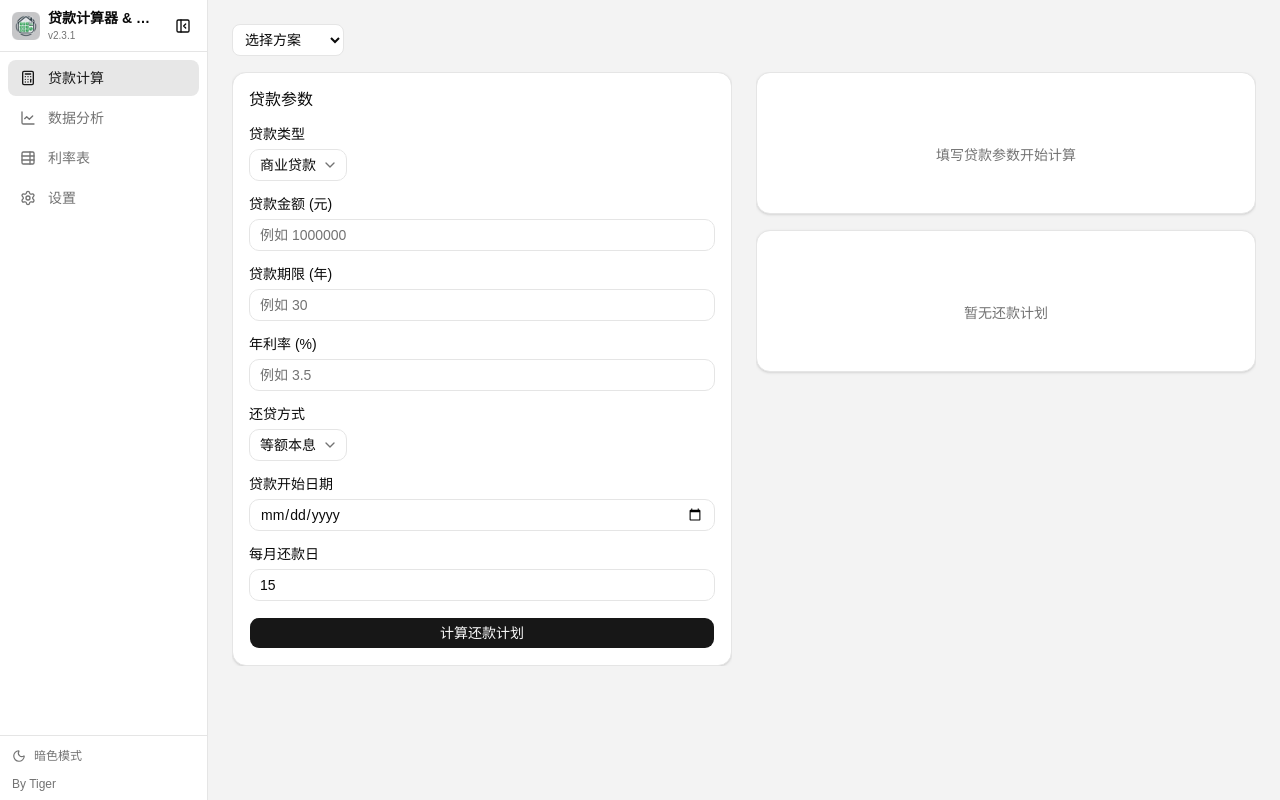
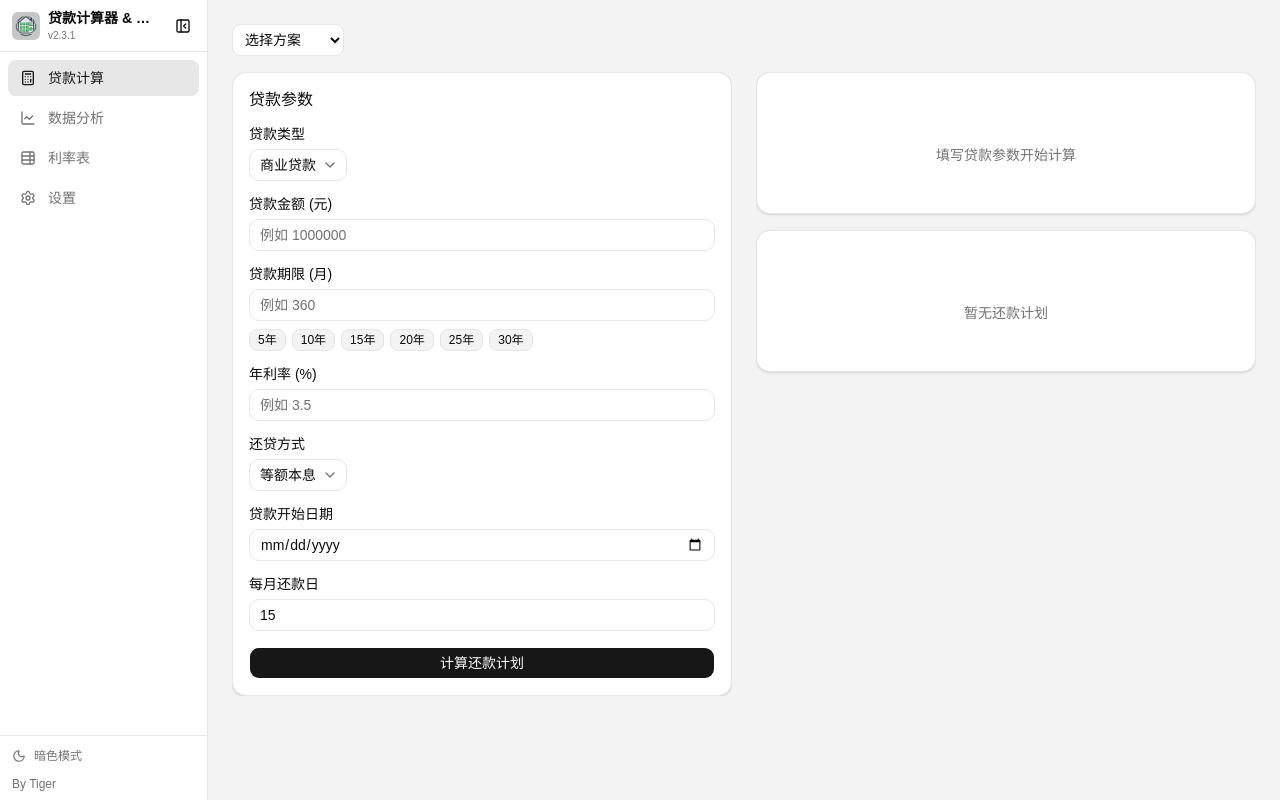
Before and after one commit to DropFan/loan-schedule, a React (Vite) app: page / in a window 1280 px wide. Built offline with nearby package versions, Linux system fonts and the light colour scheme.

Commit message:
feat(calculator): 贷款期限输入改为月数，增加常用年限快速选择
- LoanForm 期限输入由年改为月，支持任意整数月
- 新增 5/10/15/20/25/30 年快速选择按钮
- 新增 Validator.loanTermMonths 验证（正整数，无上限）

```diff
--- a/src/core/utils/validator.ts
+++ b/src/core/utils/validator.ts
@@ -22,6 +22,13 @@ export const Validator = {
     if (Number.isNaN(value) || !Number.isInteger(value))
       return fail('贷款期限必须为整数');
     if (value < 1 || value > 30) return fail('贷款期限必须在 1-30 年之间');
+    return ok();
+  },
+
+  loanTermMonths(value: number): ValidationResult {
+    if (Number.isNaN(value) || !Number.isInteger(value))
+      return fail('贷款期限必须为整数月');
+    if (value < 1) return fail('贷款期限必须大于 0');
     return ok();
   },
 
--- a/src/features/calculator/components/LoanForm.tsx
+++ b/src/features/calculator/components/LoanForm.tsx
@@ -31,8 +31,8 @@ export function LoanForm() {
     params?.loanType ?? LoanType.Commercial,
   );
   const [amount, setAmount] = useState(params?.loanAmount?.toString() ?? '');
-  const [termYears, setTermYears] = useState(
-    params ? String(params.loanTermMonths / 12) : '',
+  const [termMonths, setTermMonths] = useState(
+    params ? String(params.loanTermMonths) : '',
   );
   const [rate, setRate] = useState(
     params?.annualInterestRate?.toString() ?? '',
@@ -55,20 +55,20 @@ export function LoanForm() {
 
   const suggestedMin = useMemo(() => {
     const a = Number(amount);
-    const t = Number(termYears);
+    const m = Number(termMonths);
     const r = Number(rate);
-    if (a > 0 && t > 0 && r > 0) {
-      return calcFreeRepaymentMinPayment(a, t * 12, annualToMonthlyRate(r));
+    if (a > 0 && m > 0 && r > 0) {
+      return calcFreeRepaymentMinPayment(a, m, annualToMonthlyRate(r));
     }
     return 0;
-  }, [amount, termYears, rate]);
+  }, [amount, termMonths, rate]);
 
   const handleSubmit = (e: React.FormEvent) => {
     e.preventDefault();
     setError('');
 
     const amountNum = Number(amount);
-    const termNum = Number(termYears);
+    const termNum = Number(termMonths);
     const rateNum = Number(rate);
 
     const amountCheck = Validator.loanAmount(amountNum);
@@ -77,7 +77,7 @@ export function LoanForm() {
       return;
     }
 
-    const termCheck = Validator.loanTermYears(termNum);
+    const termCheck = Validator.loanTermMonths(termNum);
     if (!termCheck.valid) {
       setError(termCheck.message);
       return;
@@ -115,7 +115,7 @@ export function LoanForm() {
     initialize({
       loanType,
       loanAmount: amountNum,
-      loanTermMonths: termNum * 12,
+      loanTermMonths: termNum,
       annualInterestRate: rateNum,
       loanMethod: method,
       startDate: new Date(startDate),
@@ -160,14 +160,31 @@ export function LoanForm() {
           </div>
 
           <div className="space-y-2">
-            <Label htmlFor="loan-term">贷款期限 (年)</Label>
+            <Label htmlFor="loan-term">贷款期限 (月)</Label>
             <Input
               id="loan-term"
               type="number"
-              value={termYears}
-              onChange={(e) => setTermYears(e.target.value)}
-              placeholder="例如 30"
+              inputMode="numeric"
+              value={termMonths}
+              onChange={(e) => setTermMonths(e.target.value)}
+              placeholder="例如 360"
             />
+            <div className="flex flex-wrap gap-1.5">
+              {[5, 10, 15, 20, 25, 30].map((y) => (
+                <button
+                  key={y}
+                  type="button"
+                  className={`rounded-md border px-2 py-0.5 text-xs transition-colors ${
+                    Number(termMonths) === y * 12
+                      ? 'border-primary bg-primary text-primary-foreground'
+                      : 'border-input bg-background hover:bg-accent hover:text-accent-foreground'
+                  }`}
+                  onClick={() => setTermMonths(String(y * 12))}
+                >
+                  {y}年
+                </button>
+              ))}
+            </div>
           </div>
 
           <div className="space-y-2">
```
Also changed, not shown: 1 other file (tests, documents, lock files or other folders).
